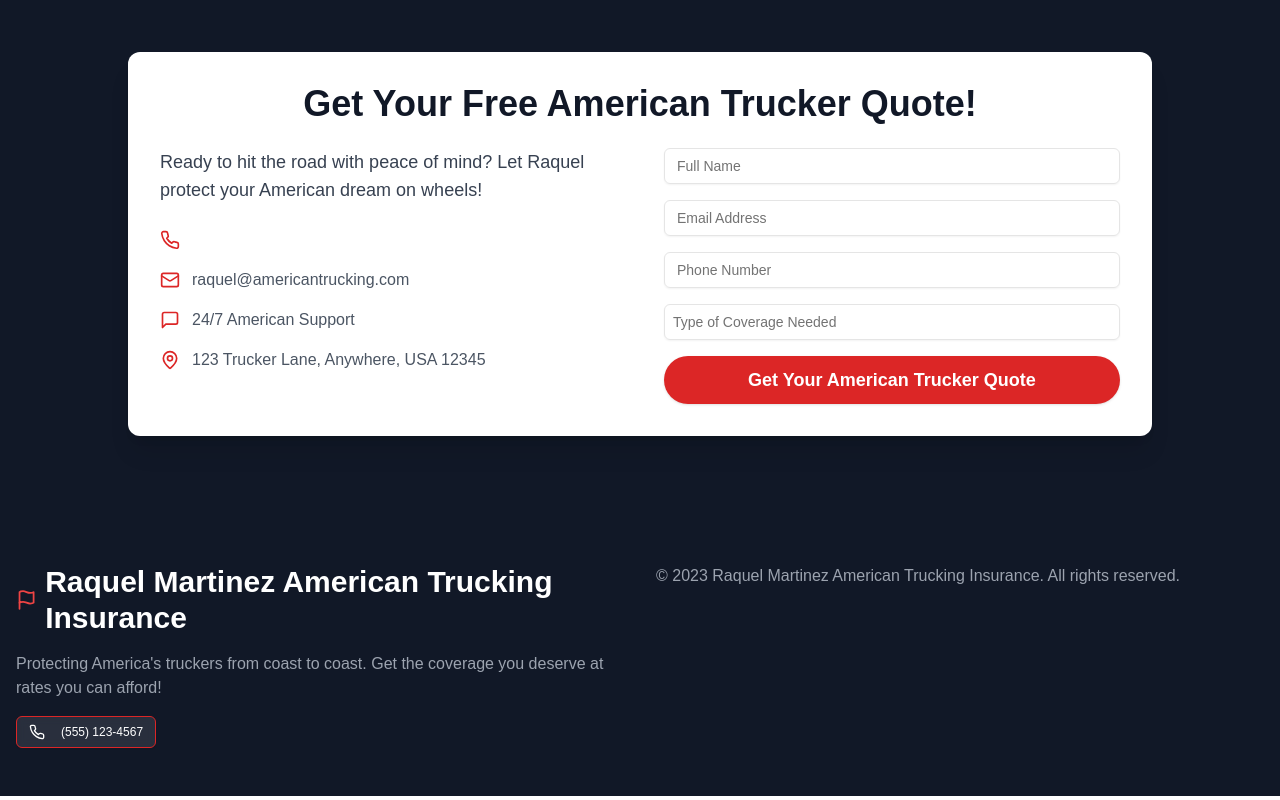
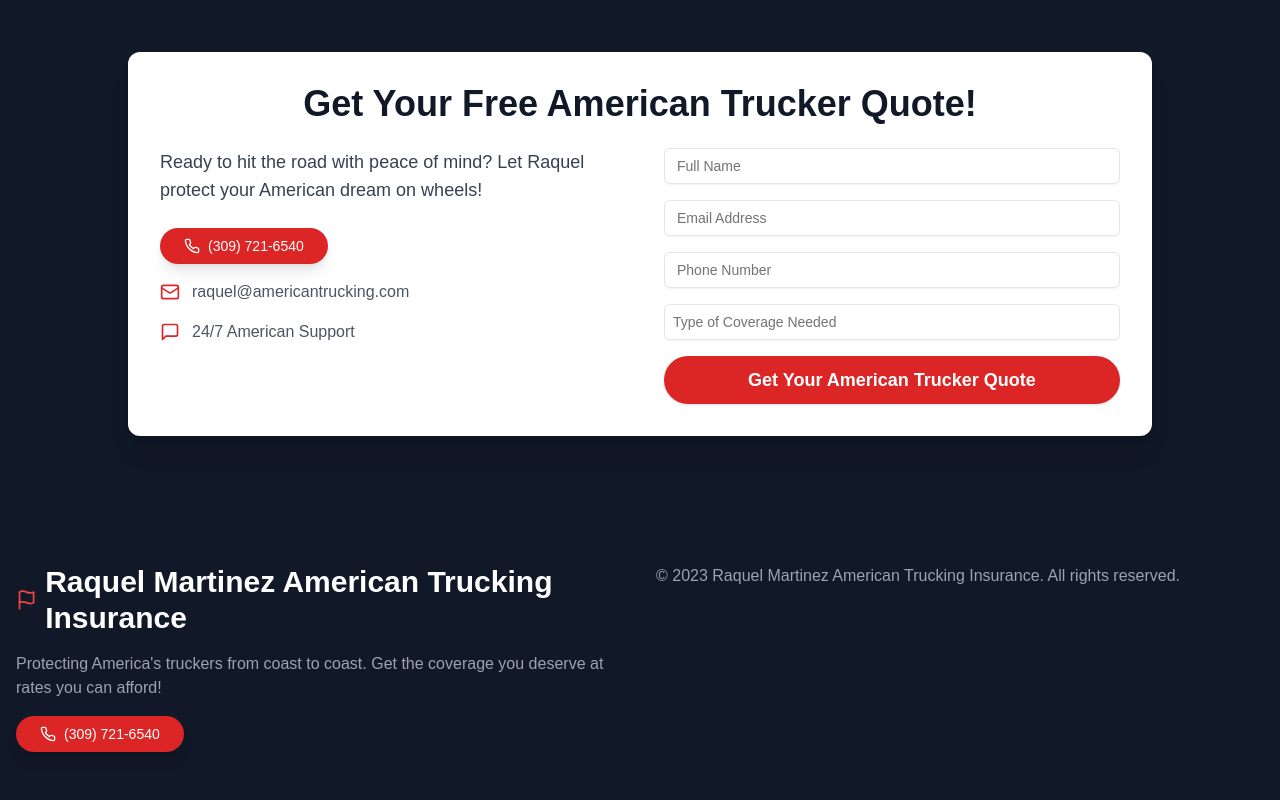
Before and after one commit to SebastianVenegas/truck-insurance, a Next.js app: page / in a window 1280 px wide. Shown: the part 2794-3594 px from the top of the page. Built offline with nearby package versions, Linux system fonts and the light colour scheme.

Commit message:
update: link service cards to chat and quote form

```diff
--- a/components/raquel-martinez-insurance.tsx
+++ b/components/raquel-martinez-insurance.tsx
@@ -51,6 +51,11 @@ interface ExpandableSectionProps {
 const ExpandableSection = ({ title, description, content, image, actionButtonText }: ExpandableSectionProps) => {
   const [isExpanded, setIsExpanded] = useState(false)
 
+  const scrollToForm = () => {
+    const formElement = document.getElementById('contact');
+    formElement?.scrollIntoView({ behavior: 'smooth' });
+  };
+
   return (
     <motion.div
       initial={{ opacity: 0, y: 50 }}
@@ -101,8 +106,8 @@ const ExpandableSection = ({ title, description, content, image, actionButtonTex
             className="bg-white rounded-b-2xl p-6 mt-[-20px] shadow-lg"
           >
             {content}
-            <AnimatedButton className="mt-4 w-full bg-red-600 hover:bg-red-700 text-white font-semibold px-6 py-3 rounded-lg shadow-lg transition-all duration-300">
-              {actionButtonText}
+            <AnimatedButton className="mt-4 w-full bg-red-600 hover:bg-red-700 text-white font-semibold px-6 py-3 rounded-lg shadow-lg transition-all duration-300" onClick={scrollToForm}>
+              Get Your Free Quote
             </AnimatedButton>
           </motion.div>
         )}
@@ -243,6 +248,24 @@ interface FormData {
   phone: string;
   coverageType: string;
 }
+
+// Create a reusable phone button component
+const PhoneButton = () => (
+  <motion.div
+    whileHover={{ scale: 1.05 }}
+    className="inline-block"
+  >
+    <Button
+      className="bg-red-600 hover:bg-red-700 text-white flex items-center gap-2 px-6 py-3 rounded-full shadow-lg"
+      asChild
+    >
+      <a href="tel:3097216540">
+        <Phone className="h-5 w-5" />
+        (309) 721-6540
+      </a>
+    </Button>
+  </motion.div>
+);
 
 export function RaquelMartinezInsuranceComponent() {
   const [isNavOpen, setIsNavOpen] = useState(false)
@@ -650,21 +673,11 @@ export function RaquelMartinezInsuranceComponent() {
                     Let Raquel protect your American dream on wheels!
                   </p>
                   <div className="space-y-4 text-gray-600">
+                    <div className="flex items-center space-x-3 mb-4">
+                      <PhoneButton />
+                    </div>
                     <motion.div
-                      className="flex items-center space-x-3"
-                      whileHover={{ scale: 1.05, color: "#ef4444" }}
-                    >
-                      <Phone className="h-5 w-5 text-red-600" />
-                      <a
-                        href="tel:+15551234567"
-                        className="hover:text-red-600 no-underline text-white"
-                        style={{ textDecoration: 'none' }}
-                      >
-                        (555) 123-4567
-                      </a>
-                    </motion.div>
-                    <motion.div
-                      className="flex items-center space-x-3"
+                      className="flex items-center space-x-3 cursor-pointer"
                       whileHover={{ scale: 1.05, color: "#ef4444" }}
                     >
                       <Mail className="h-5 w-5 text-red-600" />
@@ -681,13 +694,6 @@ export function RaquelMartinezInsuranceComponent() {
                     >
                       <MessageSquare className="h-5 w-5 text-red-600" />
                       <span>24/7 American Support</span>
-                    </motion.div>
-                    <motion.div
-                      className="flex items-center space-x-3"
-                      whileHover={{ scale: 1.05, color: "#ef4444" }}
-                    >
-                      <MapPin className="h-5 w-5 text-red-600" />
-                      <span>123 Trucker Lane, Anywhere, USA 12345</span>
                     </motion.div>
                   </div>
                 </div>
@@ -750,14 +756,7 @@ export function RaquelMartinezInsuranceComponent() {
               </h3>
               <p className="mb-4 text-gray-400">Protecting America's truckers from coast to coast. Get the coverage you deserve at rates you can afford!</p>
               <div className="flex flex-col sm:flex-row space-y-2 sm:space-y-0 sm:space-x-4">
-                <AnimatedButton
-                  variant="outline"
-                  size="sm"
-                  className="text-white border-red-600 hover:bg-red-700 hover:border-red-700 bg-white/10 backdrop-blur-sm"
-                >
-                  <Phone className="mr-2 h-5 w-5" />
-                  (555) 123-4567
-                </AnimatedButton>
+                <PhoneButton />
               </div>
             </div>
             <div>
```
